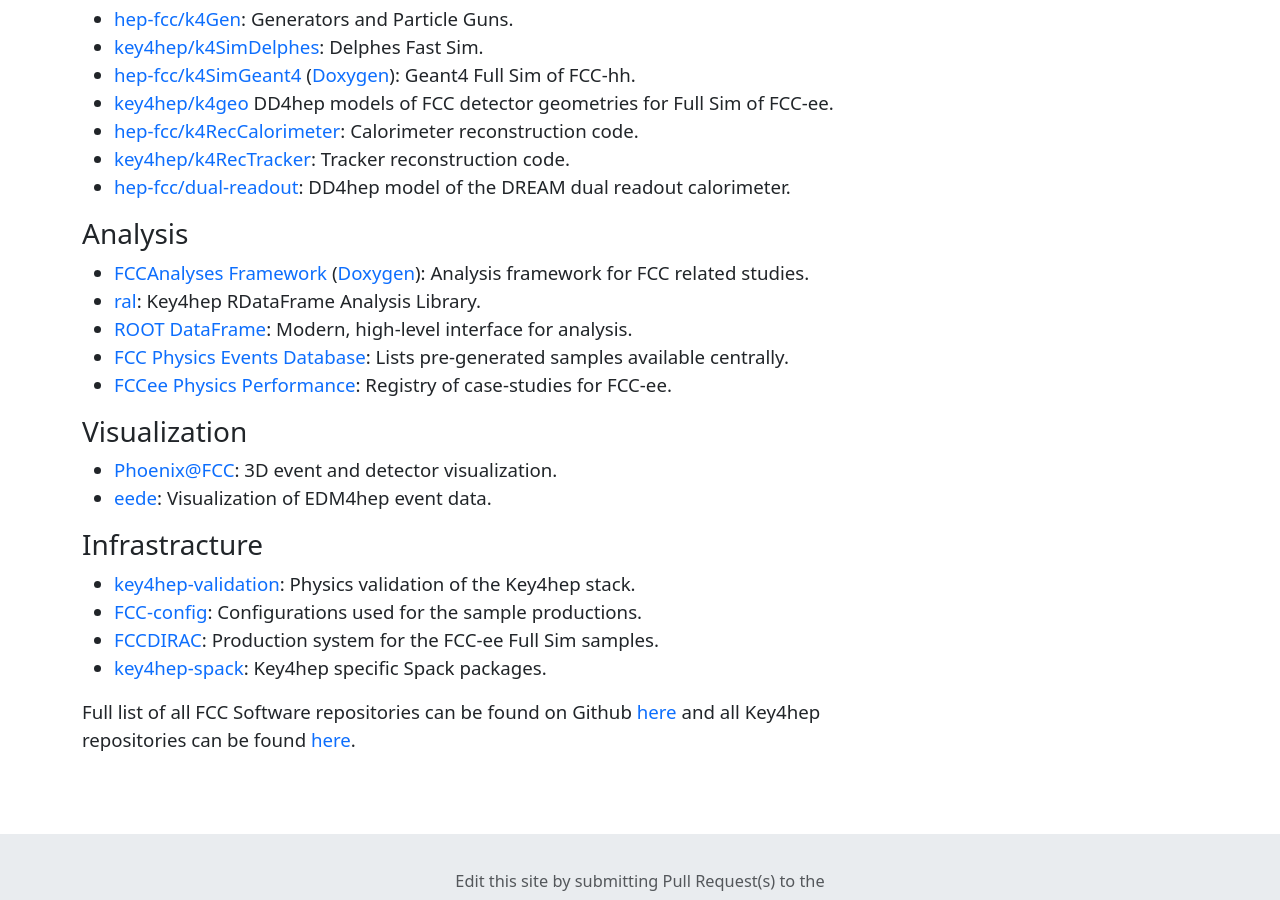
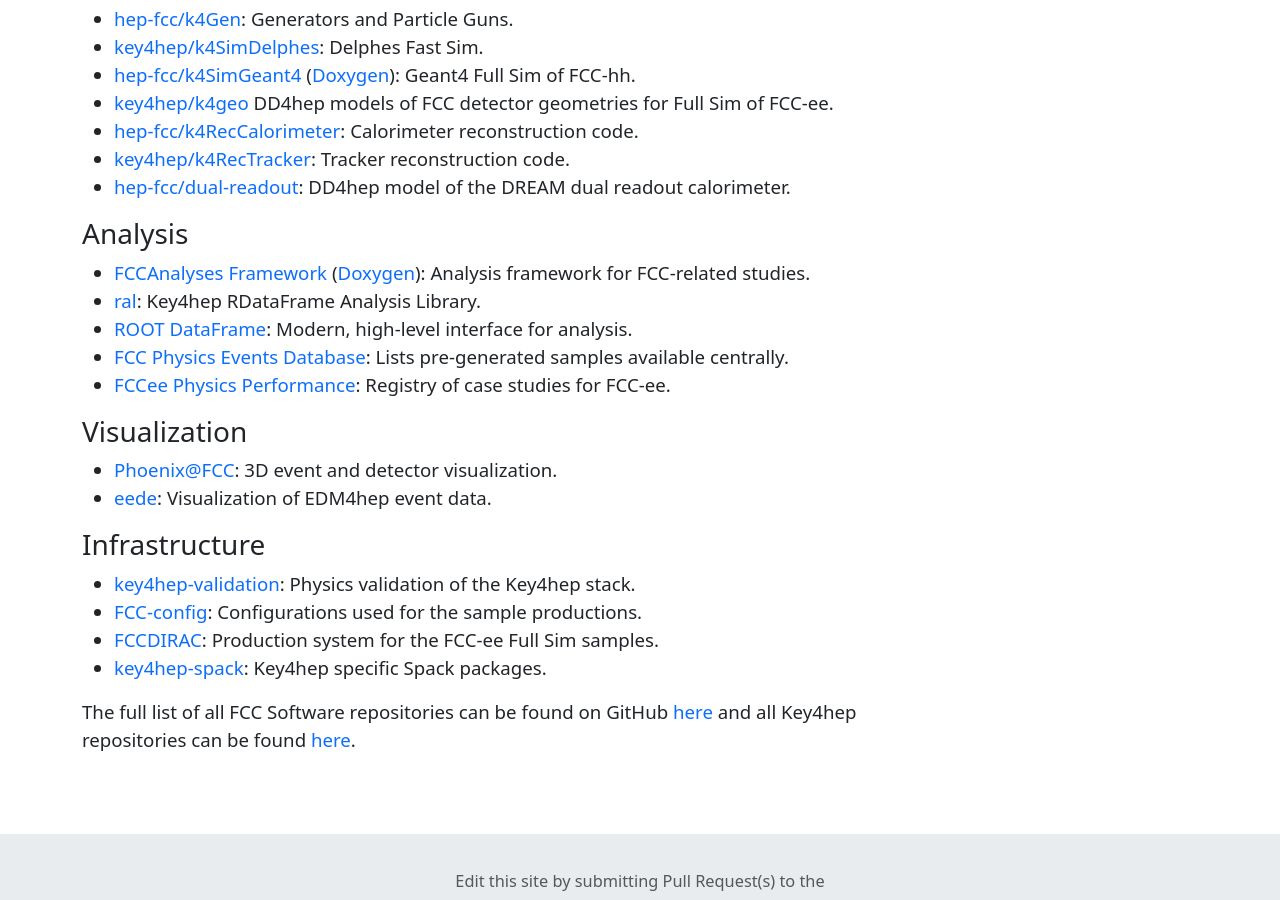
Before and after one commit to HEP-FCC/FCCSW, a Jekyll site: the page built from index.md, in a window 1280 px wide and 900 px high, scrolled down 1508 px. Built offline with Jekyll 4.4.1, drawn with Linux system fonts in a browser that asks for light colours; some of the changed text lies outside the part shown.

Commit message:
Fix some typos and broken links in index.md

```diff
--- a/index.md
+++ b/index.md
@@ -90,14 +90,14 @@
 
 * [FCCAnalyses Framework](https://hep-fcc.github.io/FCCAnalyses/)
     ([Doxygen](https://hep-fcc.github.io/FCCAnalyses/doc/latest/)): Analysis
-    framework for FCC related studies.
+    framework for FCC-related studies.
 * [ral](https://github.com/HEP-FCC/ral): Key4hep RDataFrame Analysis Library.
 * [ROOT DataFrame](https://root.cern/doc/master/classROOT_1_1RDataFrame.html):
     Modern, high-level interface for analysis.
 * [FCC Physics Events Database](https://fcc-physics-events.web.cern.ch/): Lists
     pre-generated samples available centrally.
 * [FCCee Physics Performance](https://hep-fcc.github.io/FCCeePhysicsPerformance/):
-    Registry of case-studies for FCC-ee.
+    Registry of case studies for FCC-ee.
 
 
 ### Visualization
@@ -108,7 +108,7 @@
     event data.
 
 
-### Infrastracture
+### Infrastructure
 
 * [key4hep-validation](https://key4hep-validation.web.cern.ch/): Physics
     validation of the Key4hep stack.
@@ -120,6 +120,6 @@
     Spack packages.
 
 
-Full list of all FCC Software repositories can be found on Github
+The full list of all FCC Software repositories can be found on GitHub
 [here](https://github.com/hep-fcc) and all Key4hep repositories can be found
 [here](https://github.com/key4hep).
```
Also changed, not shown: other parts of index.md (+4 -4 lines).
